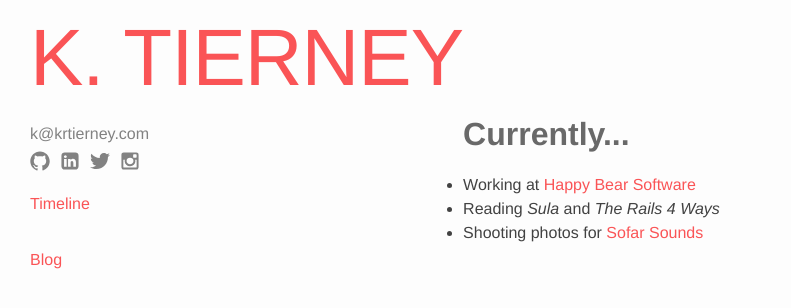
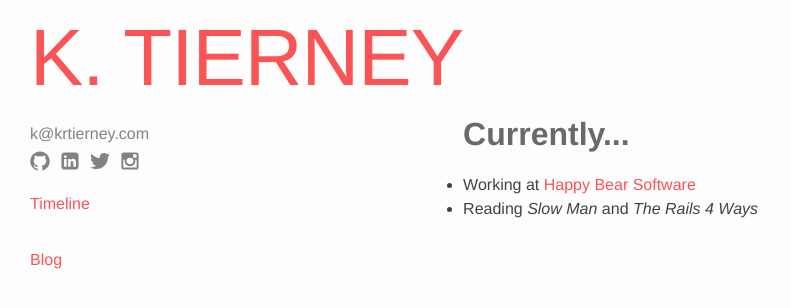
Before and after one commit to krtierney/krtierney.github.io, a Jekyll site: the page built from index.md, in a window 1280 px wide. Shown: the top 308 px of the page, without its empty margins (0-791 px from the left). Built offline with Jekyll 4.4.1, drawn with Linux system fonts in a browser that asks for light colours.

Commit message:
Updates current reading list

```diff
--- a/_layouts/home.html
+++ b/_layouts/home.html
@@ -7,9 +7,7 @@ layout: default
   <h1>Currently...</h1>
   <ul>
     <li>Working at <a href="https://www.happybearsoftware.com">Happy Bear Software</a></li>
-    <li>Reading <em>Sula</em> and <em>The Rails 4 Ways</em></li>
-    <li>Shooting photos for <a href="https://www.sofarsounds.com">Sofar
-        Sounds</a></li>
+    <li>Reading <em>Slow Man</em> and <em>The Rails 4 Ways</em></li>
   </ul>
 
 </div>
```
